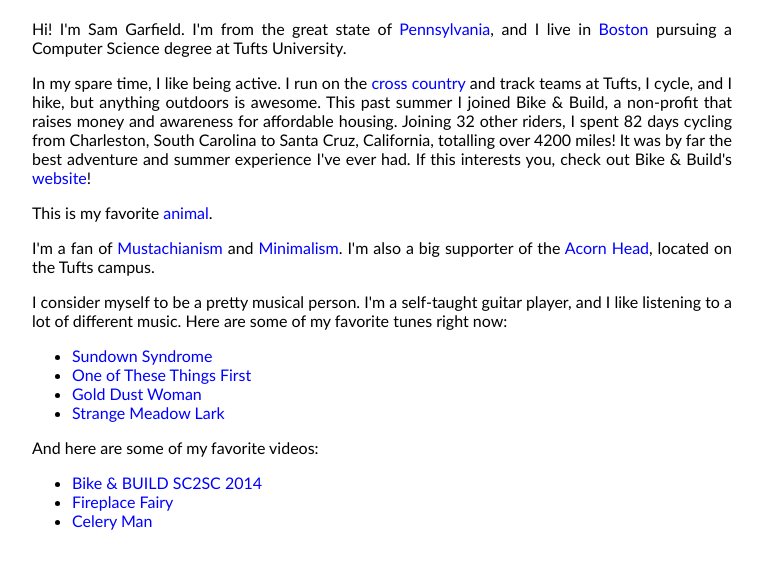
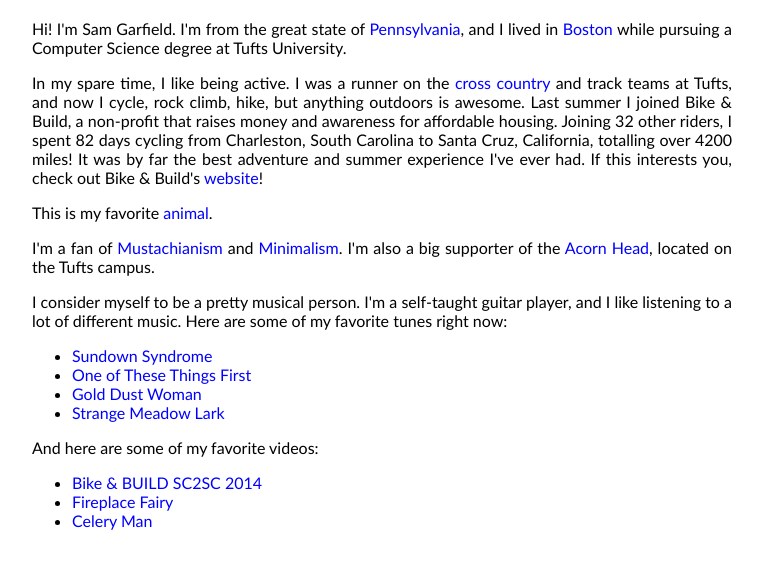
Before and after one commit to sgarfield/sgarfield.github.io, a plain HTML site: page bio.html in a window 1280 px wide. Shown: the part 118-686 px from the top of the page, without its empty margins (258-1021 px from the left). Drawn offline with Linux system fonts and the light colour scheme.

Commit message:
Updated resume and personal info

```diff
--- a/bio.html
+++ b/bio.html
@@ -22,9 +22,9 @@
 
                 <div class="main">
                         <h1 id="my_name">Sam Garfield</h1>
-                        <p>Hi! I'm Sam Garfield. I'm from the great state of <a href="https://www.google.com/maps/place/Pennsylvania/@40.9945928,-77.6046984,7z/data=!3m1!4b1!4m2!3m1!1s0x882d80261e32e589:0xc24621475022b43d" target="_blank">Pennsylvania</a>, and I live in <a href="https://www.google.com/maps/place/Boston,+MA/@42.3133735,-71.057157,12z/data=!3m1!4b1!4m2!3m1!1s0x89e3652d0d3d311b:0x787cbf240162e8a0" target="_blank">Boston</a> pursuing a Computer Science degree at Tufts University.</p>
+                        <p>Hi! I'm Sam Garfield. I'm from the great state of <a href="https://www.google.com/maps/place/Pennsylvania/@40.9945928,-77.6046984,7z/data=!3m1!4b1!4m2!3m1!1s0x882d80261e32e589:0xc24621475022b43d" target="_blank">Pennsylvania</a>, and I lived in <a href="https://www.google.com/maps/place/Boston,+MA/@42.3133735,-71.057157,12z/data=!3m1!4b1!4m2!3m1!1s0x89e3652d0d3d311b:0x787cbf240162e8a0" target="_blank">Boston</a> while pursuing a Computer Science degree at Tufts University.</p>
 
-                        <p>In my spare time, I like being active. I run on the <a href="http://www.gojumbos.com/index.php" target="_blank">cross country</a> and track teams at Tufts, I cycle, and I hike, but anything outdoors is awesome. This past summer I joined Bike & Build, a non-profit that raises money and awareness for affordable housing. Joining 32 other riders, I spent 82 days cycling from Charleston, South Carolina to Santa Cruz, California, totalling over 4200 miles! It was by far the best adventure and summer experience I've ever had. If this interests you, check out Bike & Build's <a href="http://www.bikeandbuild.org" target="_blank">website</a>!</p>
+                        <p>In my spare time, I like being active. I was a runner on the <a href="http://www.gojumbos.com/index.php" target="_blank">cross country</a> and track teams at Tufts, and now I cycle, rock climb, hike, but anything outdoors is awesome. Last summer I joined Bike & Build, a non-profit that raises money and awareness for affordable housing. Joining 32 other riders, I spent 82 days cycling from Charleston, South Carolina to Santa Cruz, California, totalling over 4200 miles! It was by far the best adventure and summer experience I've ever had. If this interests you, check out Bike & Build's <a href="http://www.bikeandbuild.org" target="_blank">website</a>!</p>
 
                         <p>This is my favorite <a href="http://img4.wikia.nocookie.net/__cb20140517212752/prettylittleliars/images/2/2f/Cute-golden-retriever-puppy-and-flowers-photo.jpg" target="_blank">animal</a>.</p>
 
```
Also changed, not shown: contact.html (+1 -1 lines), 1 other file.
